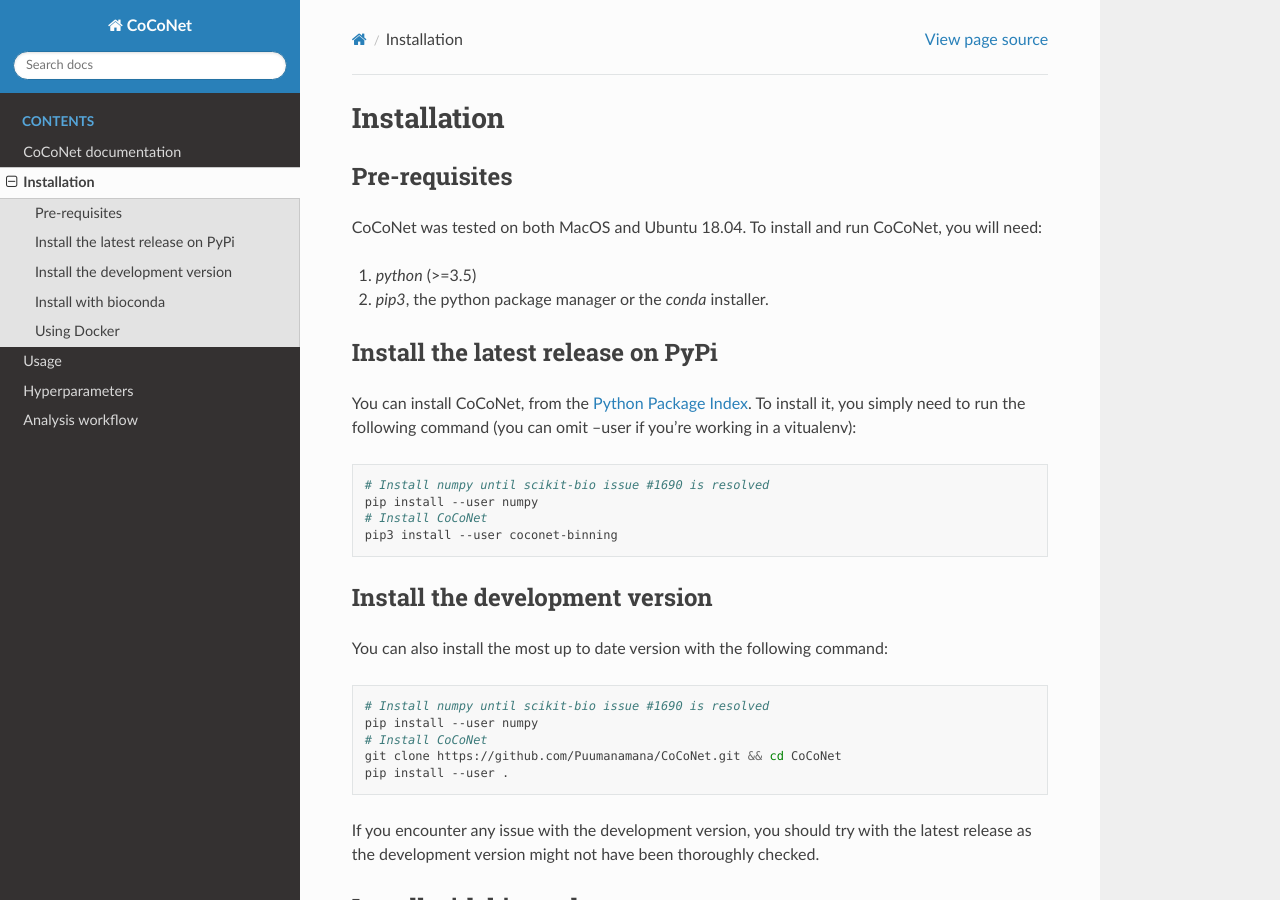
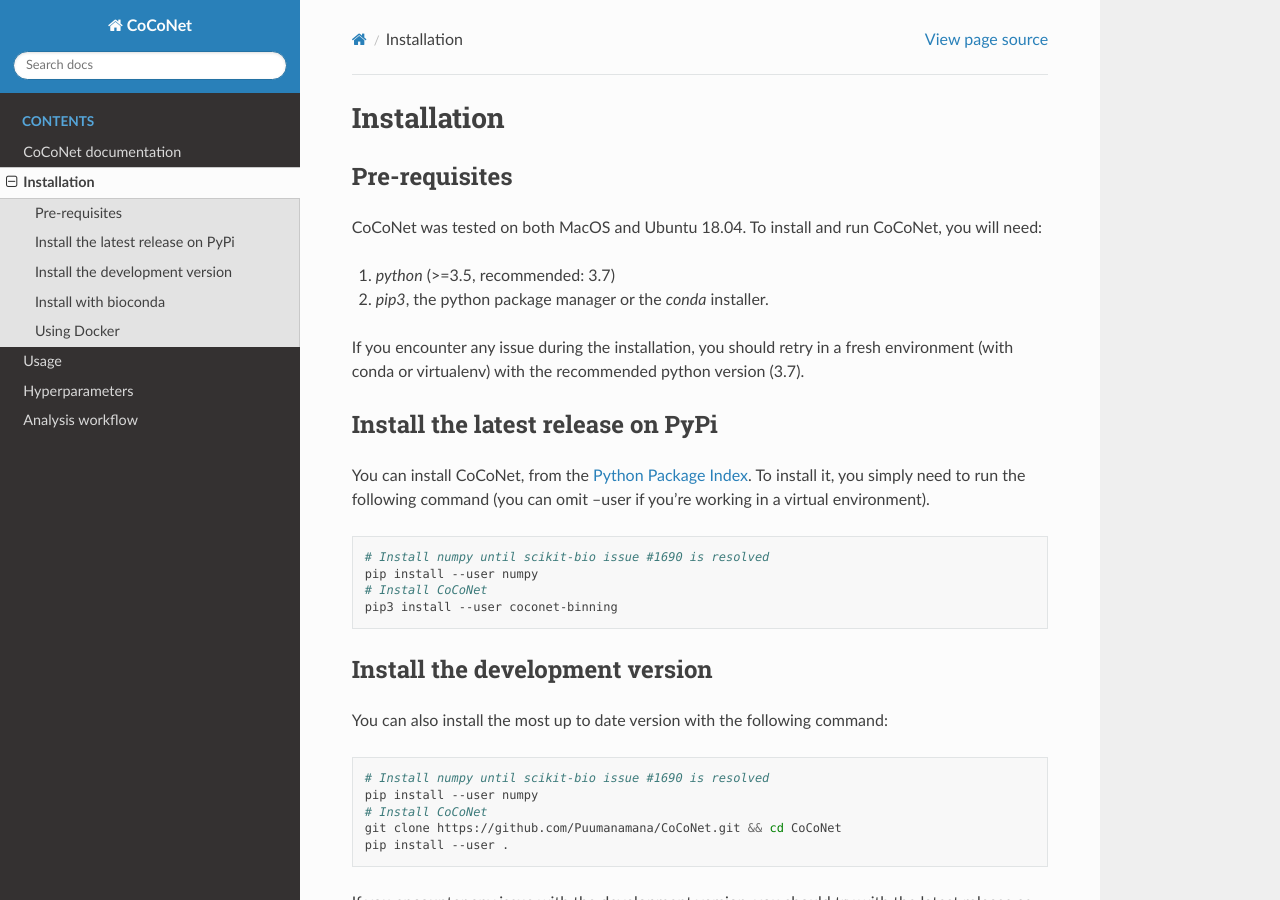
Before and after one commit to Puumanamana/CoCoNet, a Sphinx documentation site: the page built from docs/source/getting-started.rst, in a window 1280 px wide and 900 px high. Built offline with Sphinx 7.4.7 and the Read the Docs theme 2.0.0, drawn with Linux system fonts in a browser that asks for light colours.

Commit message:
more install details

```diff
--- a/docs/source/getting-started.rst
+++ b/docs/source/getting-started.rst
@@ -7,13 +7,15 @@
 CoCoNet was tested on both MacOS and Ubuntu 18.04.
 To install and run CoCoNet, you will need:
 
-#. `python` (>=3.5)
+#. `python` (>=3.5, recommended: 3.7)
 #. `pip3`, the python package manager or the `conda` installer.
+
+If you encounter any issue during the installation, you should retry in a fresh environment (with conda or virtualenv) with the recommended python version (3.7).
 
 Install the latest release on PyPi
 ^^^^^^^^^^^^^^^^^^^^^^^^^^^^^^^^^^
 
-You can install CoCoNet, from the `Python Package Index <https://pypi.org/project/coconet-binning/>`_. To install it, you simply need to run the following command (you can omit --user if you're working in a vitualenv):
+You can install CoCoNet, from the `Python Package Index <https://pypi.org/project/coconet-binning/>`_. To install it, you simply need to run the following command (you can omit --user if you're working in a virtual environment).
 
 .. code-block:: bash
 
```
